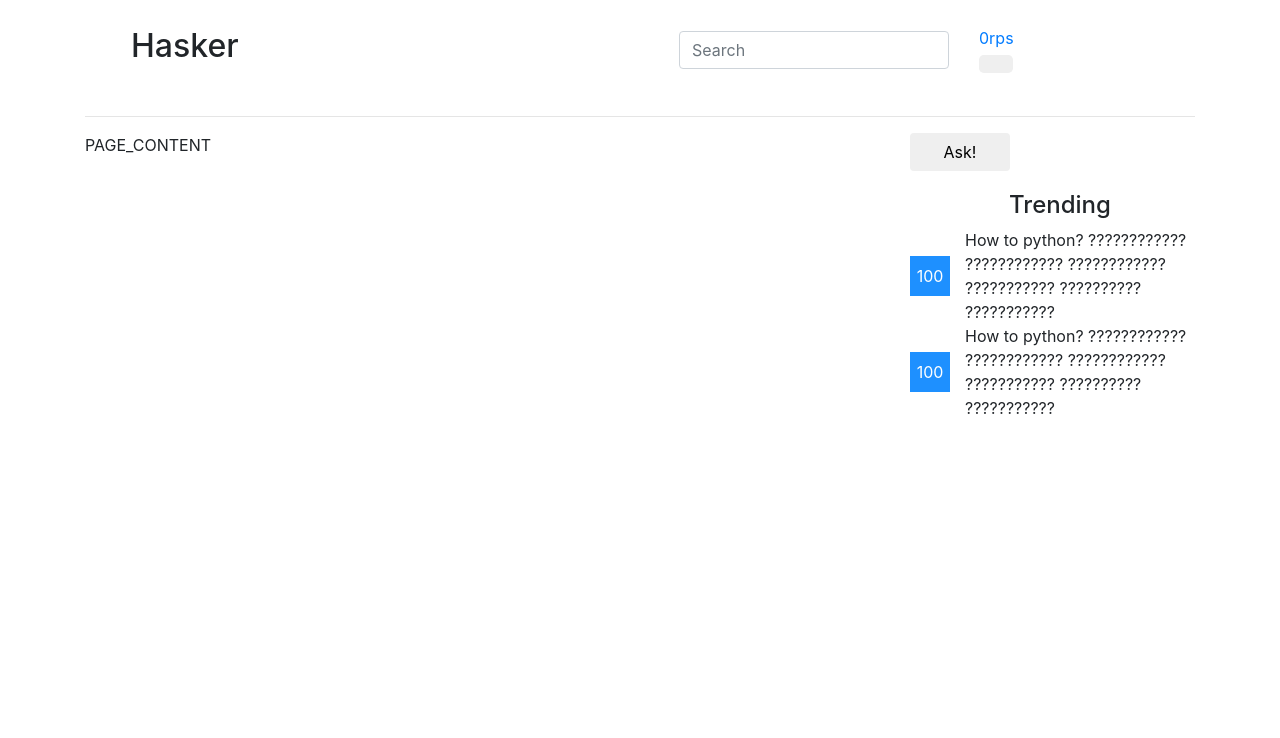
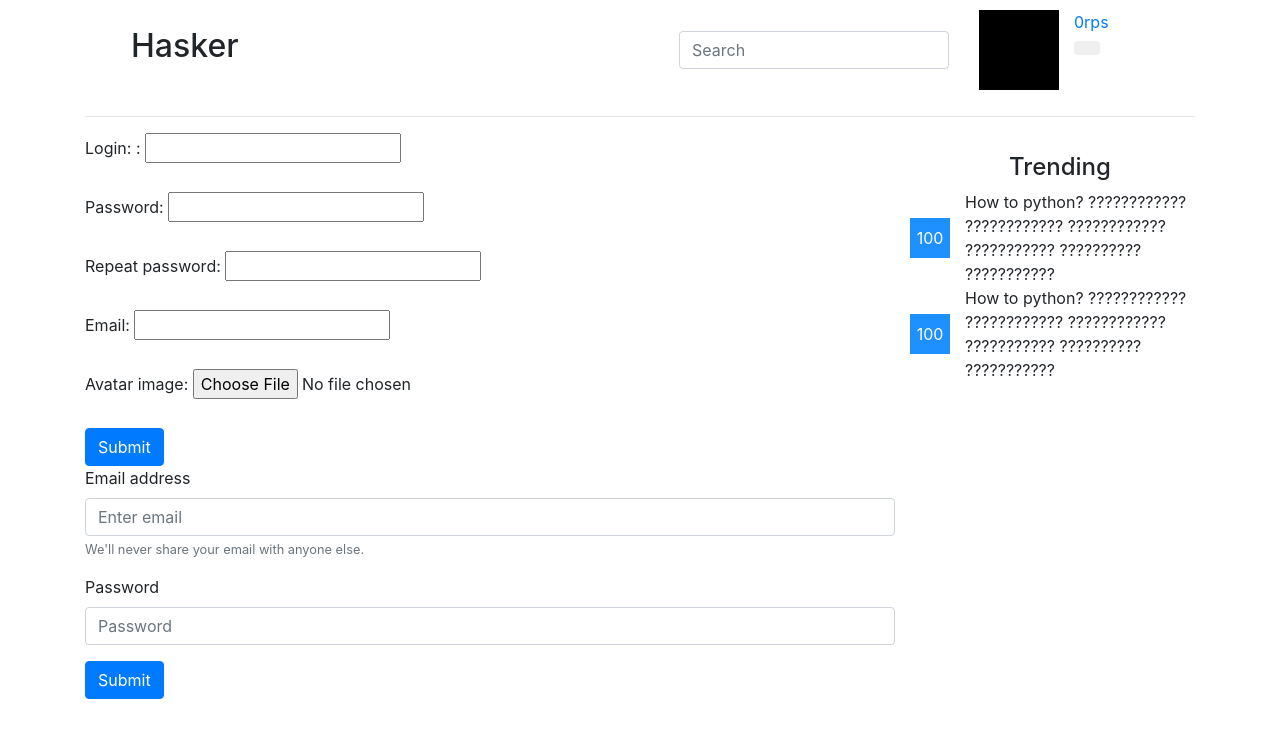
Before and after one commit to 0rps/otus-python, a Django app: page / in a window 1280 px wide. Shown: the top 738 px of the page. Run offline with Django 3.2, Linux system fonts and the light colour scheme; some libraries are stand-ins or nearby versions.

Commit message:
[upd] Signup form

```diff
--- a/hw7/conf/settings.py
+++ b/hw7/conf/settings.py
@@ -31,6 +31,8 @@ ALLOWED_HOSTS = []
 # Application definition
 
 INSTALLED_APPS = [
+    'users',
+    'qa',
     'django.contrib.admin',
     'django.contrib.auth',
     'django.contrib.contenttypes',
--- a/hw7/qa/views.py
+++ b/hw7/qa/views.py
@@ -1,9 +1,10 @@
 from django.shortcuts import render
 from django.views.decorators.http import require_GET
 
+from users import forms as user_forms
 # Create your views here.
 
-@require_GET
+
 def index(request):
-
-    return render(request, 'index.html')
+    form = user_forms.SignupForm()
+    return render(request, 'signup.html', {'signup_form': form})
--- a/hw7/templates/base.html
+++ b/hw7/templates/base.html
@@ -23,18 +23,31 @@
                 <div class="col-sm" style="max-width: 300px">
                     <input class="form-control mr-sm-2" type="text" placeholder="Search" aria-label="Search">
                 </div>
-                {% if user %}
+                {% if user1 %}
                     <div style="max-width: 200px" class="col-sm">
                         <a href="#">0rps</a>
                         <div class="w-100"></div>
                         <button type="button" class="btn btn-default btn-lg">
-                            <span class="oi oi-account-logout" aria-hidden="true"></span>
+                            <span class="oi oi-account-logout" aria-hidden="true">asdf</span>
                         </button>
                     </div>
                 {% else %}
                     <div style="max-width: 200px" class="col-sm">
-                        <button class="my-2 my-sm-0" >0rps</button>
-                        <button class="btn my-2 my-sm-0" >Sign up</button>
+                        <div class="row">
+                            <div class="col-sm pr-0">
+                                <div style="width:80px; height: 80px; background-color: black" ></div>
+                            </div>
+
+                            <div class="col-sm">
+                                <a href="#">0rps</a>
+                                <div class="w-100"></div>
+                                <button type="button" class="btn btn-default btn-md">
+                                    <span class="oi oi-account-logout" aria-hidden="true"></span>
+                                </button>
+                            </div>
+                        </div>
+
+
                     </div>
                 {% endif %}
 
@@ -55,7 +68,7 @@
             </div>
             <div class="col" style="max-width: 300px; min-width: 300px">
 
-                {% if not hide_ask_button and user %}
+                {% if not hide_ask_button and user1 %}
                 <div class="row justify-content-start">
                     <button class="btn mr-auto" style="min-width: 100px" >Ask!</button>
                 </div>
--- /dev/null
+++ b/hw7/templates/signup.html
@@ -0,0 +1,33 @@
+{% extends "base.html" %}
+
+{% block title %}Sign up{% endblock %}
+
+{% block page_content %}
+
+    <form>
+
+        {% for field in signup_form %}
+        <div class="form-group">
+            {{ field.errors }}
+            <label for="{{ field.id }}">{{ field.label_tag }}</label>
+            {{ field }}
+        </div>
+    {% endfor %}
+
+      <button type="submit" class="btn btn-primary">Submit</button>
+    </form>
+
+    <form>
+  <div class="form-group">
+    <label for="exampleInputEmail1">Email address</label>
+    <input type="email" class="form-control" id="exampleInputEmail1" aria-describedby="emailHelp" placeholder="Enter email">
+    <small id="emailHelp" class="form-text text-muted">We'll never share your email with anyone else.</small>
+  </div>
+  <div class="form-group">
+    <label for="exampleInputPassword1">Password</label>
+    <input type="password" class="form-control" id="exampleInputPassword1" placeholder="Password">
+  </div>
+  <button type="submit" class="btn btn-primary">Submit</button>
+</form>
+
+{% endblock %}
--- a/hw7/users/forms.py
+++ b/hw7/users/forms.py
@@ -0,0 +1,30 @@
+from django import forms
+
+from . import models
+
+
+class SignupForm(forms.Form):
+
+    login = forms.CharField(label='Login: ', min_length=4, max_length=32)
+    password = forms.CharField(label='Password', min_length=6, widget=forms.PasswordInput)
+    re_password = forms.CharField(label='Repeat password', widget=forms.PasswordInput)
+    email = forms.EmailField(label='Email')
+    avatar = forms.ImageField(label='Avatar image')
+
+    def clean(self):
+        cleaned_data = super().clean()
+
+        if cleaned_data['password'] != cleaned_data['re_password']:
+            msg = 'Passwords are not equal'
+            self.add_error('password', msg)
+            self.add_error('re_password', msg)
+
+        users = models.User.objects.filter(login__eq=cleaned_data['login'])
+        if len(users) > 0:
+            self.add_error('login', 'Login is occupied')
+
+        emails = models.User.objects.filter(email__eq=cleaned_data['email'])
+        if len(emails) > 0:
+            self.add_error('email', 'Email is occupied')
+
+        return cleaned_data
```
